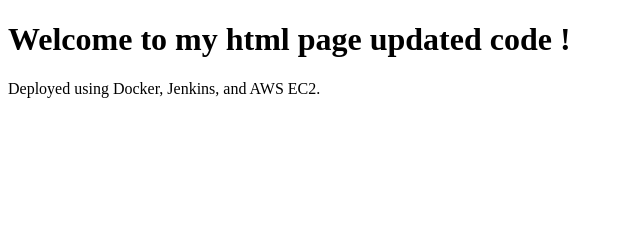
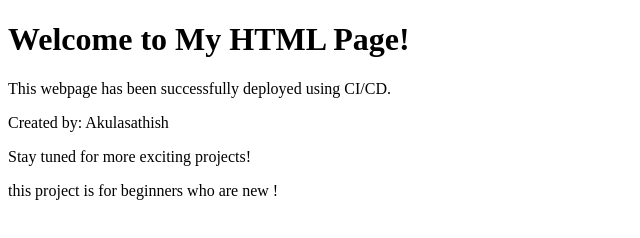
Before and after one commit to akulasathish/jenkinscicd, a plain HTML site: page index.html in a window 1280 px wide. Shown: the whole page, without its empty margins (0-640 px from the left). Drawn offline with Linux system fonts and the light colour scheme.

Commit message:
Update index.html16

```diff
--- a/index.html
+++ b/index.html
@@ -6,7 +6,12 @@
     <title>My Simple HTML App</title>
 </head>
 <body>
-    <h1>Welcome to my html page updated code  !</h1>
-    <p>Deployed using Docker, Jenkins, and AWS EC2.</p>
+   <h1>Welcome to My HTML Page!</h1>
+<p>This webpage has been successfully deployed using CI/CD.</p>
+<p>Created by: Akulasathish</p>
+<p>Stay tuned for more exciting projects!</p>
+<p>this project is for beginners who are new !</p>
+
+
 </body>
 </html>
```
